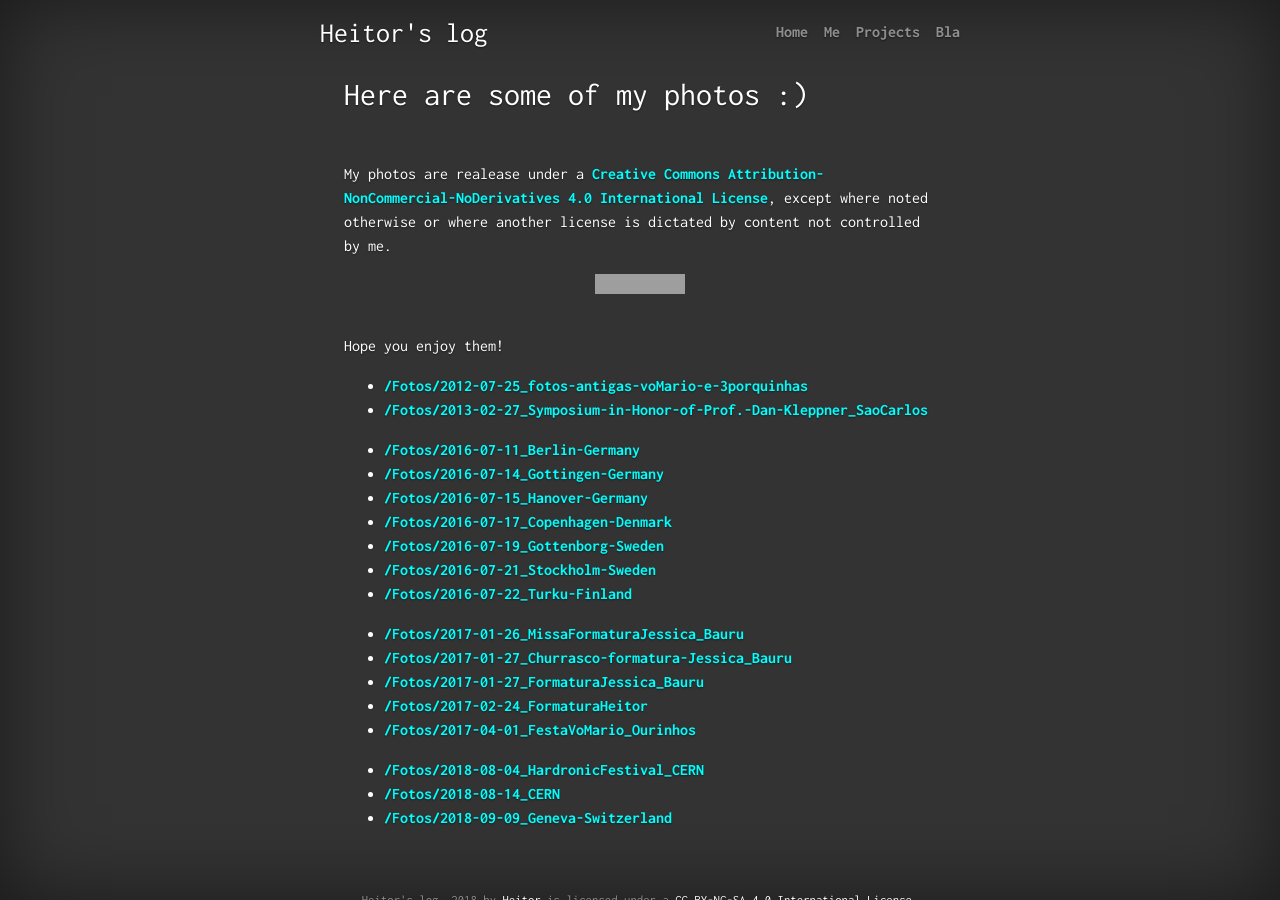
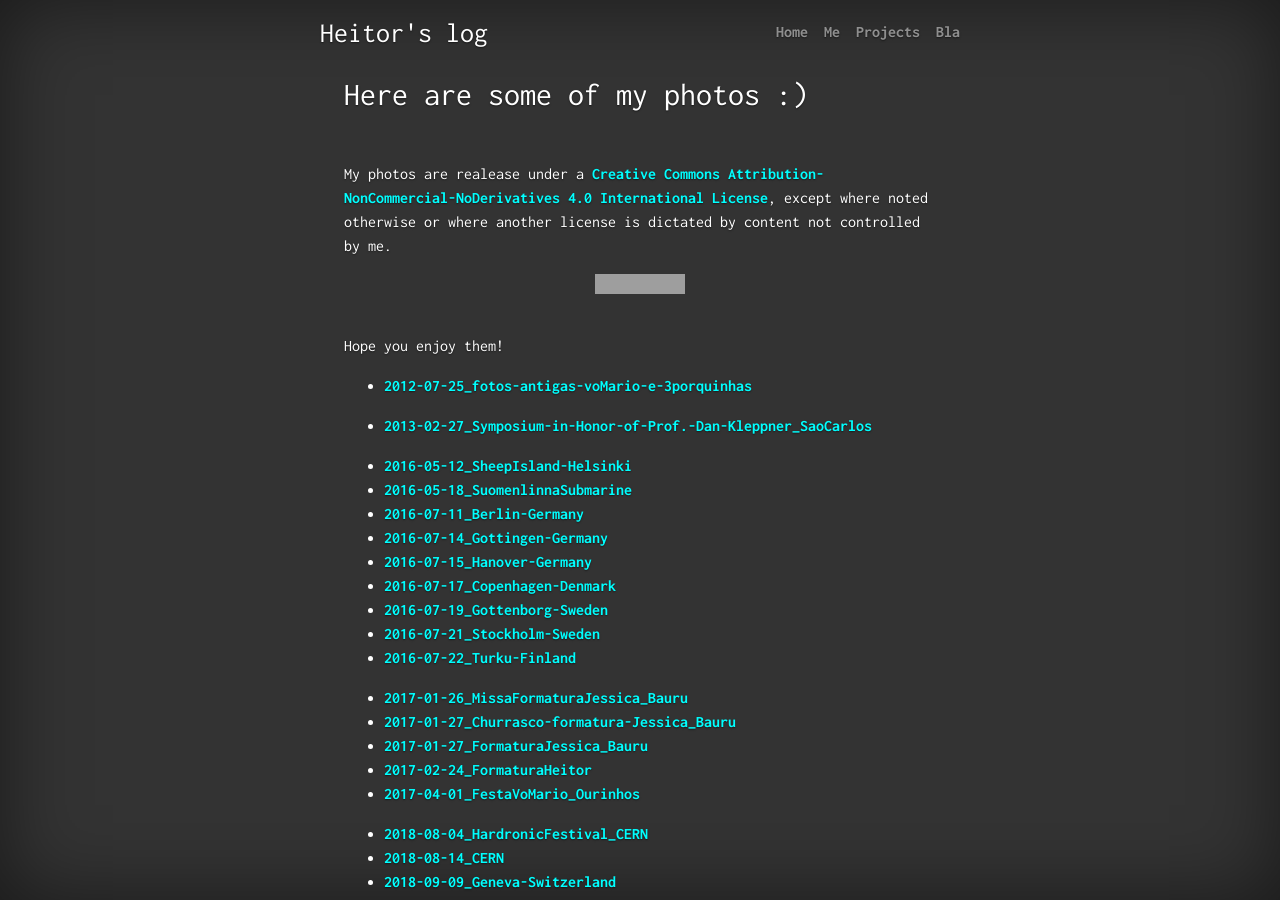
Before and after one commit to heitorPB/heitorPB.github.io, a Jekyll site: the page built from random/photos.md, in a window 1280 px wide. Built offline with Jekyll 4.4.1, drawn with Linux system fonts in a browser that asks for light colours; some of the changed text lies outside the part shown; grey boxes are pictures that could not be loaded.

Commit message:
more links, less verbose

```diff
--- a/random/photos.md
+++ b/random/photos.md
@@ -19,23 +19,26 @@ not controlled by me.
 
 Hope you enjoy them!
 
-- [/Fotos/2012-07-25_fotos-antigas-voMario-e-3porquinhas](https://drive.google.com/open?id=1J1mwCqUy79KjjZpnnAJ3VlVMPQNfe7Vb)
-- [/Fotos/2013-02-27_Symposium-in-Honor-of-Prof.-Dan-Kleppner_SaoCarlos](https://drive.google.com/open?id=1N8OKMCSlXNQQniUNy9jTJqd997KJSKuJ)
+- [2012-07-25_fotos-antigas-voMario-e-3porquinhas](https://drive.google.com/open?id=1J1mwCqUy79KjjZpnnAJ3VlVMPQNfe7Vb)
 
-- [/Fotos/2016-07-11_Berlin-Germany](https://drive.google.com/open?id=1apc0Ib8nn25etlvOLMqnnFdWbq7MfxQf)
-- [/Fotos/2016-07-14_Gottingen-Germany](https://drive.google.com/open?id=1sTcAgjollj9FOhc93cHCX7zaXbpI9zc3)
-- [/Fotos/2016-07-15_Hanover-Germany](https://drive.google.com/open?id=1EtXbzdlu2Wh8onLCqey8XHcx1ALzoTFa)
-- [/Fotos/2016-07-17_Copenhagen-Denmark](https://drive.google.com/open?id=15xyqOVZ-6VNJrXYYIMJgcOxNi41zSPxO)
-- [/Fotos/2016-07-19_Gottenborg-Sweden](https://drive.google.com/open?id=11Lg70cP6H55g34C_QJIz9DfMTxjXwonJ)
-- [/Fotos/2016-07-21_Stockholm-Sweden](https://drive.google.com/open?id=1swssXF77378GcrIfBFF0EN0Bj3oPIVLy)
-- [/Fotos/2016-07-22_Turku-Finland](https://drive.google.com/open?id=14jQyxY2nWO2DfETf0lpNdx9NgZrlHf0U)
+- [2013-02-27_Symposium-in-Honor-of-Prof.-Dan-Kleppner_SaoCarlos](https://drive.google.com/open?id=1N8OKMCSlXNQQniUNy9jTJqd997KJSKuJ)
 
-- [/Fotos/2017-01-26_MissaFormaturaJessica_Bauru](https://drive.google.com/open?id=1rtDDM10aOblXazYl1HBVYfmZCy4istOe)
-- [/Fotos/2017-01-27_Churrasco-formatura-Jessica_Bauru](https://drive.google.com/open?id=1VuToOZLxS8S5x2uVp0v3f9BDjqjJIUZn)
-- [/Fotos/2017-01-27_FormaturaJessica_Bauru](https://drive.google.com/open?id=12kCzFaqyYSaRnJHOcQQsfLBKxGi2080g)
-- [/Fotos/2017-02-24_FormaturaHeitor](https://drive.google.com/open?id=1u_d5wUwdiqeepBgWWr87-PrlmzdWUN24)
-- [/Fotos/2017-04-01_FestaVoMario_Ourinhos](https://drive.google.com/open?id=1LjIYa_6HCKbDSE7oBhEIsk8O79XhYu0C)
+- [2016-05-12_SheepIsland-Helsinki](https://drive.google.com/open?id=1d1Two_3resUnut_TdcWU4mCNSzfI1PCc)
+- [2016-05-18_SuomenlinnaSubmarine](https://drive.google.com/open?id=1_R29pjtbJy1m4RVyAah_H2mNMTB6F2tI)
+- [2016-07-11_Berlin-Germany](https://drive.google.com/open?id=1apc0Ib8nn25etlvOLMqnnFdWbq7MfxQf)
+- [2016-07-14_Gottingen-Germany](https://drive.google.com/open?id=1sTcAgjollj9FOhc93cHCX7zaXbpI9zc3)
+- [2016-07-15_Hanover-Germany](https://drive.google.com/open?id=1EtXbzdlu2Wh8onLCqey8XHcx1ALzoTFa)
+- [2016-07-17_Copenhagen-Denmark](https://drive.google.com/open?id=15xyqOVZ-6VNJrXYYIMJgcOxNi41zSPxO)
+- [2016-07-19_Gottenborg-Sweden](https://drive.google.com/open?id=11Lg70cP6H55g34C_QJIz9DfMTxjXwonJ)
+- [2016-07-21_Stockholm-Sweden](https://drive.google.com/open?id=1swssXF77378GcrIfBFF0EN0Bj3oPIVLy)
+- [2016-07-22_Turku-Finland](https://drive.google.com/open?id=14jQyxY2nWO2DfETf0lpNdx9NgZrlHf0U)
 
-- [/Fotos/2018-08-04_HardronicFestival_CERN](https://drive.google.com/open?id=1co-_sY-R4Ji7gkETVoqf5uqbgkqzUaS1)
-- [/Fotos/2018-08-14_CERN](https://drive.google.com/open?id=13QDSWFwXYTV9DurYXG_Y1zCJY7mODQr7)
-- [/Fotos/2018-09-09_Geneva-Switzerland](https://drive.google.com/open?id=14WH_J_ANE17_LeoTKRc7CZbNXc2zz_Fi)
+- [2017-01-26_MissaFormaturaJessica_Bauru](https://drive.google.com/open?id=1rtDDM10aOblXazYl1HBVYfmZCy4istOe)
+- [2017-01-27_Churrasco-formatura-Jessica_Bauru](https://drive.google.com/open?id=1VuToOZLxS8S5x2uVp0v3f9BDjqjJIUZn)
+- [2017-01-27_FormaturaJessica_Bauru](https://drive.google.com/open?id=12kCzFaqyYSaRnJHOcQQsfLBKxGi2080g)
+- [2017-02-24_FormaturaHeitor](https://drive.google.com/open?id=1u_d5wUwdiqeepBgWWr87-PrlmzdWUN24)
+- [2017-04-01_FestaVoMario_Ourinhos](https://drive.google.com/open?id=1LjIYa_6HCKbDSE7oBhEIsk8O79XhYu0C)
+
+- [2018-08-04_HardronicFestival_CERN](https://drive.google.com/open?id=1co-_sY-R4Ji7gkETVoqf5uqbgkqzUaS1)
+- [2018-08-14_CERN](https://drive.google.com/open?id=13QDSWFwXYTV9DurYXG_Y1zCJY7mODQr7)
+- [2018-09-09_Geneva-Switzerland](https://drive.google.com/open?id=14WH_J_ANE17_LeoTKRc7CZbNXc2zz_Fi)
```
